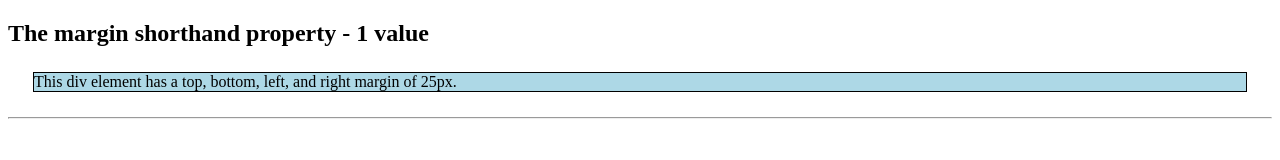
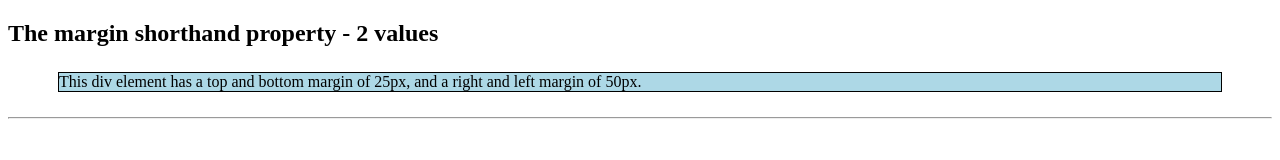
Before and after one commit to Dynamicsaswat/Web-development-Prectise-Repo, a plain HTML site: page cssmargin2.html in a window 1280 px wide. Drawn offline with Linux system fonts and the light colour scheme.

Commit message:
Add files via upload

```diff
--- a/cssmargin2.html
+++ b/cssmargin2.html
@@ -4,16 +4,16 @@
 <style>
 div {
   border: 1px solid black;
-  margin: 25px;
+  margin: 25px 50px;
   background-color: lightblue;
 }
 </style>
 </head>
 <body>
 
-<h2>The margin shorthand property - 1 value</h2>
+<h2>The margin shorthand property - 2 values</h2>
 
-<div>This div element has a top, bottom, left, and right margin of 25px.</div>
+<div>This div element has a top and bottom margin of 25px, and a right and left margin of 50px.</div>
 
 <hr>
 
```
